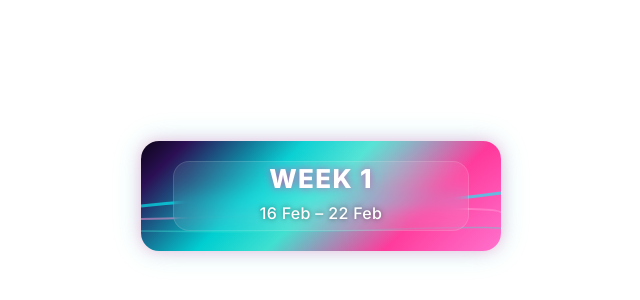
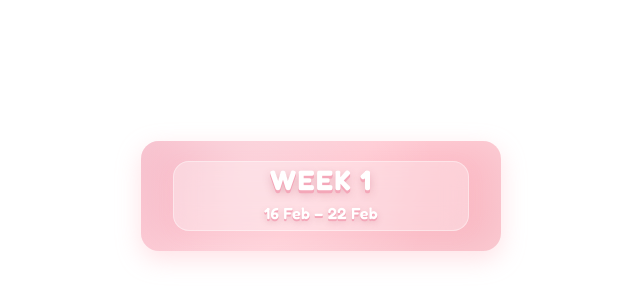
Before and after one commit to yvesyvess/notion-neon-widgit, a plain HTML site: page index.html in a window 1280 px wide. Shown: the part 204-504 px from the top of the page, without its empty margins (319-959 px from the left). Drawn offline with Linux system fonts and the light colour scheme.

Commit message:
Update title and styles for pastel pink theme

```diff
--- a/index.html
+++ b/index.html
@@ -3,10 +3,10 @@
   <head>
     <meta charset="UTF-8" />
     <meta name="viewport" content="width=device-width, initial-scale=1" />
-    <title>Week Widget – Vaporwave</title>
+    <title>Week Widget – Pastel Pink</title>
 
     <link
-      href="https://fonts.googleapis.com/css2?family=Inter:wght@500;700;800&display=swap"
+      href="https://fonts.googleapis.com/css2?family=Fredoka:wght@600;700&display=swap"
       rel="stylesheet"
     />
 
@@ -21,7 +21,7 @@
         justify-content: center;
         align-items: center;
         background: transparent;
-        font-family: "Inter", sans-serif;
+        font-family: "Fredoka", sans-serif;
       }
 
       .card {
@@ -33,16 +33,13 @@
         overflow: hidden;
         background: linear-gradient(
           135deg,
-          #0b0416 0%,
-          #2b1055 10%,
-          #00ced1 35%,
-          #40e0d0 50%,
-          #ff2d95 75%,
-          #ff71ce 100%
+          #f4a7b9 0%,
+          #ffc0cb 50%,
+          #f8b9c3 100%
         );
         box-shadow:
-          0 0 15px rgba(255, 45, 149, 0.3),
-          0 0 30px rgba(0, 206, 209, 0.2);
+          0 8px 25px rgba(255, 182, 193, 0.4),
+          inset 0 0 40px rgba(255, 255, 255, 0.3);
         display: flex;
         justify-content: center;
         align-items: center;
@@ -53,29 +50,24 @@
         position: absolute;
         inset: 0;
         background: radial-gradient(
-          circle at 70% 20%,
-          rgba(255, 255, 255, 0.15),
-          transparent 55%
+          circle at 30% 30%,
+          rgba(255, 255, 255, 0.4),
+          transparent 70%
         );
         z-index: 1;
-      }
-
-      /* horizon bands */
-      svg {
-        position: absolute;
-        inset: 0;
-        z-index: 2;
       }
 
       .inner-glass {
         position: absolute;
         width: 82%;
         height: 64%;
-        background: rgba(255, 255, 255, 0.08);
-        backdrop-filter: blur(8px);
+        background: rgba(255, 255, 255, 0.3);
+        backdrop-filter: blur(12px);
         border-radius: 16px;
         z-index: 3;
-        box-shadow: inset 0 0 0 1px rgba(255, 255, 255, 0.12);
+        box-shadow:
+          inset 0 0 0 1px rgba(255, 255, 255, 0.4),
+          0 4px 15px rgba(255, 182, 193, 0.15);
       }
 
       .week {
@@ -83,15 +75,17 @@
         top: 22px;
         left: 50%;
         transform: translateX(-50%);
-        font-size: 26px;
-        font-weight: 800;
+        font-size: 28px;
+        font-weight: 700;
         color: #fff;
         z-index: 4;
         letter-spacing: 0.05em;
         text-transform: uppercase;
         text-shadow:
-          0 0 8px rgba(255, 45, 149, 0.8),
-          0 0 15px rgba(0, 255, 255, 0.5);
+          0 1px 0 #f4a7b9,
+          0 2px 0 #f4a7b9,
+          0 3px 0 #f4a7b9,
+          0 4px 8px rgba(180, 80, 100, 0.3);
       }
 
       .date {
@@ -100,11 +94,14 @@
         left: 50%;
         transform: translateX(-50%);
         font-size: 16px;
-        font-weight: 500;
+        font-weight: 600;
         color: #fff;
         z-index: 4;
         letter-spacing: 0.02em;
-        text-shadow: 0 0 5px rgba(0, 0, 0, 0.5);
+        text-shadow:
+          0 1px 0 #f4a7b9,
+          0 2px 0 #f4a7b9,
+          0 3px 6px rgba(180, 80, 100, 0.25);
       }
     </style>
   </head>
@@ -112,31 +109,6 @@
   <body>
     <div class="card">
       <div class="haze"></div>
-
-      <!-- vaporwave horizon -->
-      <svg viewBox="0 0 360 110" preserveAspectRatio="none">
-        <path
-          d="M0,65 Q90,55 180,60 T360,52"
-          fill="none"
-          stroke="#00ffff"
-          stroke-width="3"
-          opacity="0.6"
-        />
-        <path
-          d="M0,78 Q120,75 240,70 T360,72"
-          fill="none"
-          stroke="#ff9ad5"
-          stroke-width="2"
-          opacity="0.5"
-        />
-        <path
-          d="M0,90 Q140,92 260,88 T360,90"
-          fill="none"
-          stroke="#40e0d0"
-          stroke-width="1.5"
-          opacity="0.4"
-        />
-      </svg>
 
       <div class="inner-glass"></div>
       <div id="week" class="week"></div>
```
